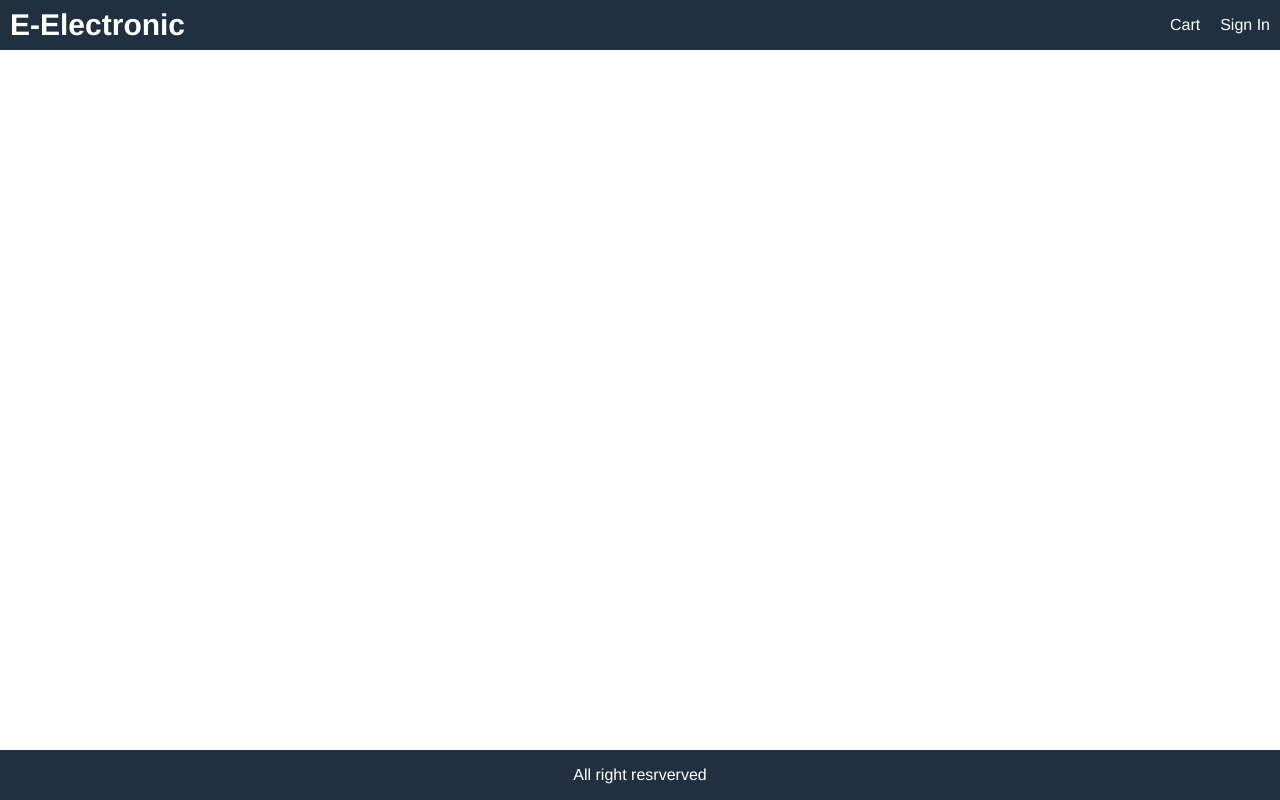
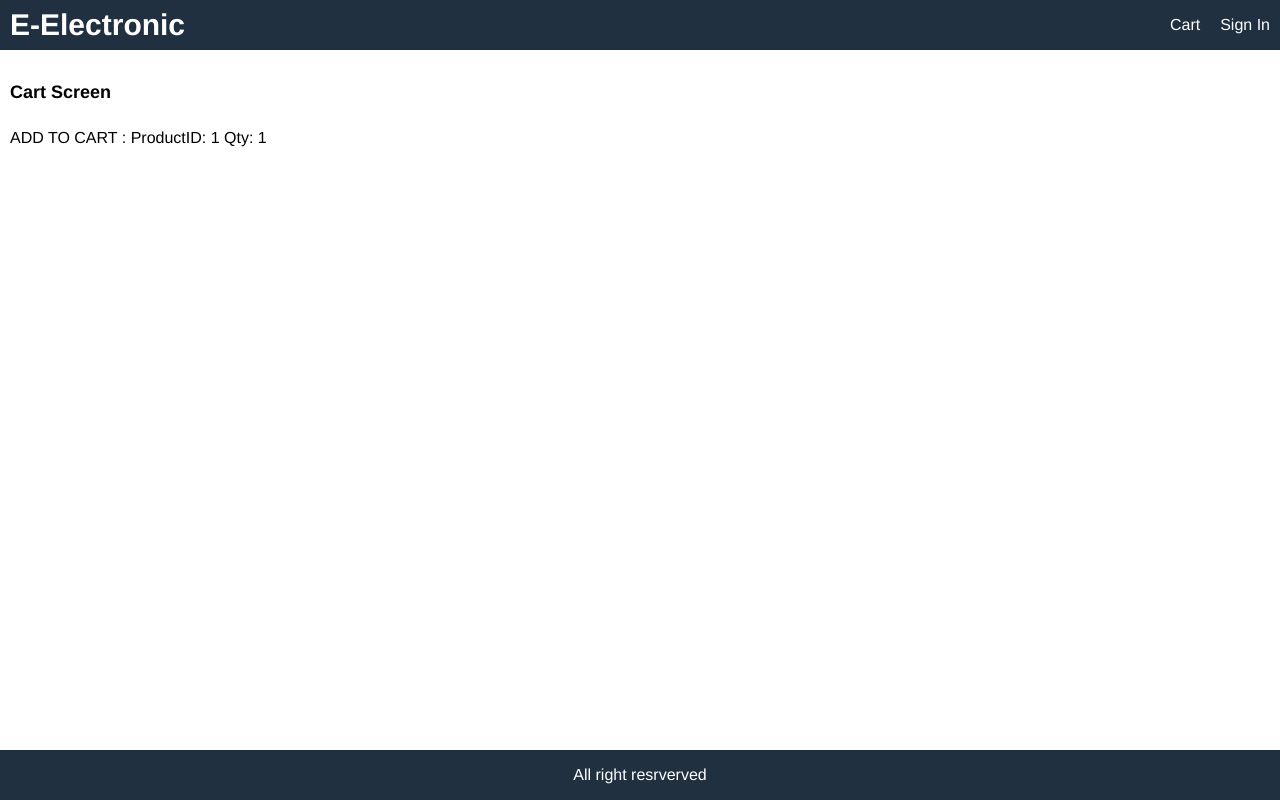
Before and after one commit to muro95/eelectronic-462, a React (Create React App) app in the folder frontend/: page /cart/1 in a window 1280 px wide. Built offline with nearby package versions, Linux system fonts and the light colour scheme.

Commit message:
Add to Cart layout

```diff
--- a/frontend/src/App.js
+++ b/frontend/src/App.js
@@ -1,5 +1,6 @@
 import React from 'react';
 import { BrowserRouter, Route } from 'react-router-dom';
+import CartScreen from './screens/CartScreen';
 import HomeScreen from './screens/HomeScreen';
 import ProductScreen from './screens/ProductScreen';
 
@@ -18,6 +19,7 @@
                </div>
             </header>
             <main>
+              <Route path="/cart/:id?" component={CartScreen}></Route>
               <Route path="/product/:id" component={ProductScreen}></Route>
               <Route path="/" component={HomeScreen} exact></Route>
 
--- a/frontend/src/index.css
+++ b/frontend/src/index.css
@@ -64,6 +64,9 @@
 li{
   margin-top: 1rem; /*help with creating vertical space between items */
 }
+input,
+select,
+textarea,
 button{
   padding: 1rem;
   border-radius: 0.5rem;
@@ -72,9 +75,15 @@
   font-family: Helvetica, Arial, sans-serif;
   -webkit-font-smoothing: antialiased;
   -moz-osx-font-smoothing: grayscale;
+
+}
+button{
   background-color: #f8f8f8;
   cursor: pointer;
 }
+input:hover,
+select:hover,
+textarea:hover,
 button:hover{
   border: 0.1rem #404040;
 }
--- /dev/null
+++ b/frontend/src/screens/CartScreen.js
@@ -0,0 +1,16 @@
+import React from 'react'
+
+export default function CartScreen(props) {
+    const productId = props.match.params.id;
+    const qty = props.location.search
+    ? Number(props.location.search.split('=')[1])
+    : 1;
+    return (
+        <div>
+            <h1>Cart Screen</h1>
+            <p>
+                ADD TO CART : ProductID: {productId} Qty: {qty}
+            </p>
+        </div>
+    );
+}
--- a/frontend/src/screens/ProductScreen.js
+++ b/frontend/src/screens/ProductScreen.js
@@ -1,4 +1,4 @@
-import React, { useEffect } from 'react'
+import React, { useEffect, useState } from 'react'
 import { useDispatch, useSelector } from 'react-redux';
 import { Link } from 'react-router-dom';
 import { detailsProduct } from '../actions/productActions';
@@ -9,6 +9,8 @@
 export default function ProductScreen(props) {
     const dispatch = useDispatch();
     const productId = props.match.params.id;
+    //create hook to add quantity of product to add to cart, useState(1) as qty default value: 1
+    const [qty, setQty] = useState(1);
     //Switch from showing products from static file int frontEnd,
     //we load products from product details in Redux
     const productDetails = useSelector( (state) => state.productDetails);
@@ -17,7 +19,10 @@
     useEffect(() => {
         dispatch(detailsProduct(productId));
     }, [dispatch, productId]);
-
+    //function handle add to cart and direct user to cart screen using productId and qty
+    const addToCartHandler = () => {
+        props.history.push(`/cart/${productId}?qty=${qty}`);
+    };
     return (
         <div>
             {loading ? (
@@ -69,9 +74,29 @@
                                     </div>
                                 </div>
                             </li>
-                            <li>
-                                <button className="primary block">Add to Cart</button>
-                            </li>
+                            { //codition to render, show select box only if the quantity is greater than 0
+                                product.countInStock > 0 && (//using empty container to push 2 element next to each other
+                                    <>
+                                    <li>
+                                        <div className="row">
+                                            <div>Qty</div>
+                                            <div>
+                                                <select value={qty} onChange={ e => setQty(e.target.value)}>
+                                                    {
+                                                        [...Array(product.countInStock).keys()].map(
+                                                            x => (
+                                                            <option key={x+1} value= {x+1}>{x+1} </option>
+                                                        )
+                                                    )}
+                                                </select>
+                                            </div>
+                                        </div>
+                                    </li>
+                                    <li>
+                                    <button onClick={addToCartHandler} className="primary block">Add to Cart</button>
+                                </li>
+                                </>
+                            )}
                         </ul>
                     </div>
                 </div>
```
